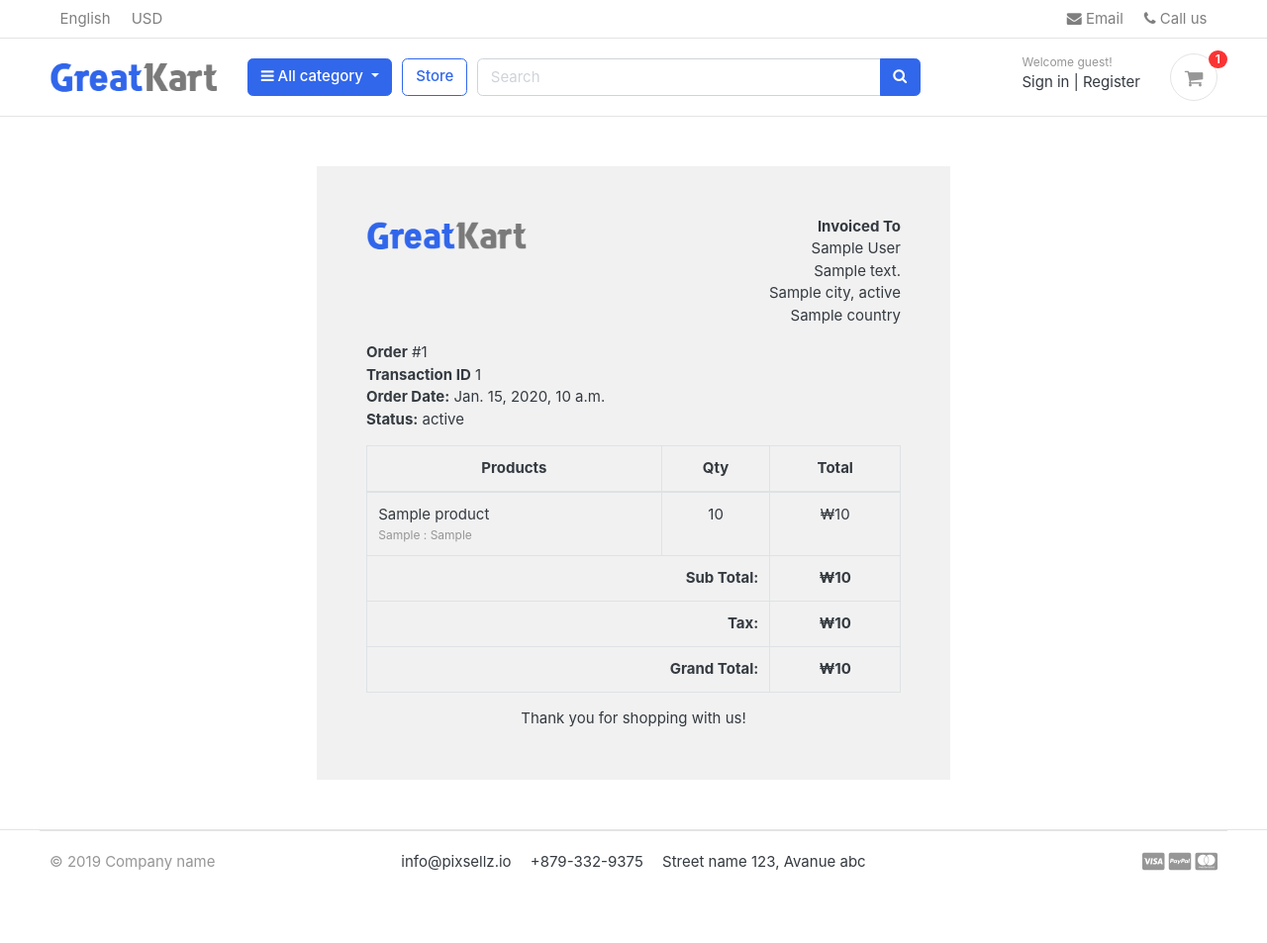
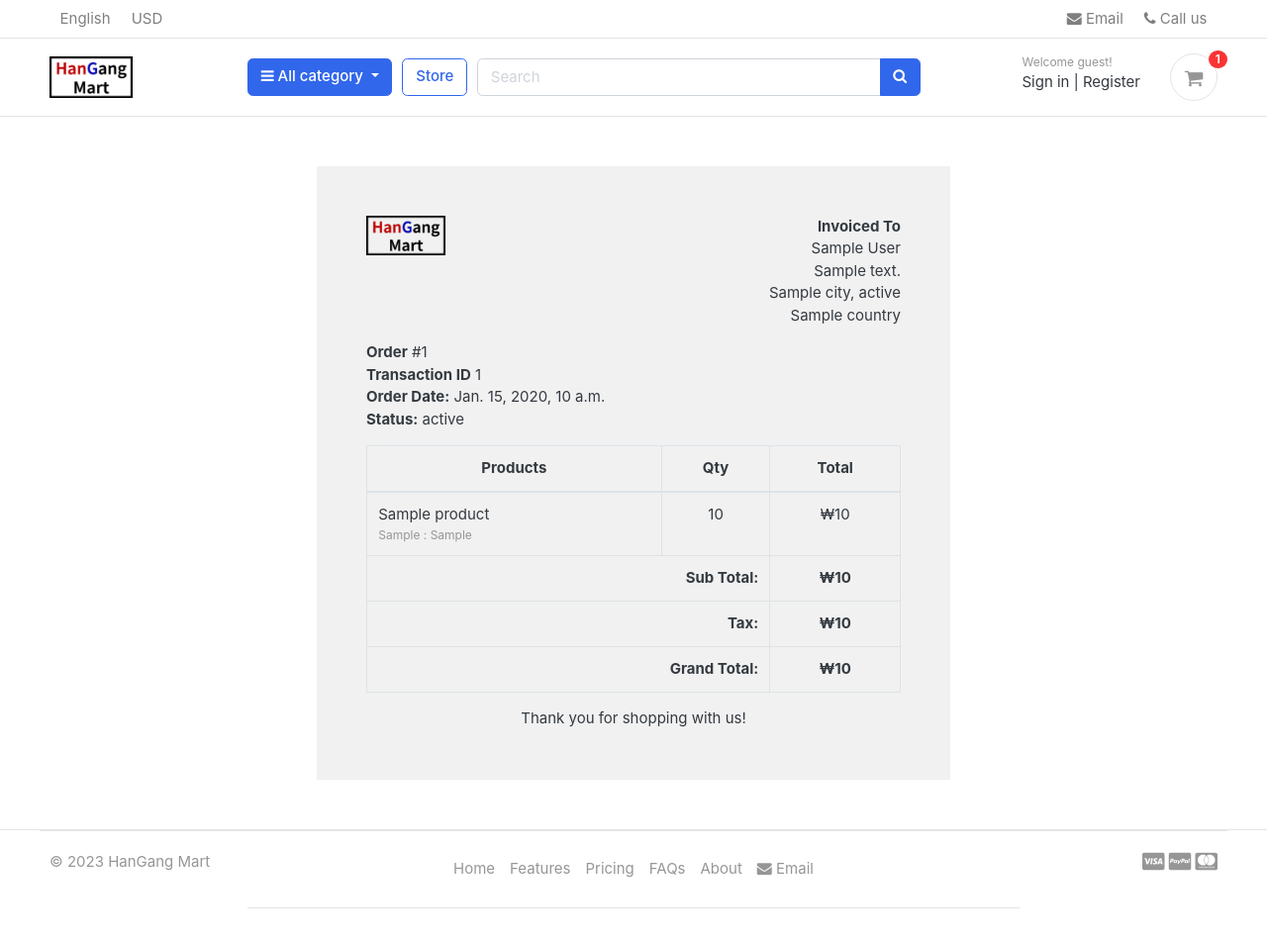
Before and after one commit to ramyo564/Upgrade_Django4, a Django app: template templates/accounts/order_detail.html in a window 1280 px wide. Shown: the whole page at 99% size. Before the commit the page ends 880 px from the top, so only its background shows below. Run offline with Django 4.2, Linux system fonts and the light colour scheme; the template is opened without the code that fills it: most values are stand-ins (such as "Sample title", 1, 10 or a date in 2020); some libraries are stand-ins or nearby versions; some web fonts are replaced.

Commit message:
footer 수정

```diff
--- a/templates/includes/footer.html
+++ b/templates/includes/footer.html
@@ -5,12 +5,18 @@
 	<div class="container">
 		<section class="footer-bottom border-top row">
 			<div class="col-md-2">
-				<p class="text-muted"> &copy 2019 Company name </p>
+				<p class="text-muted"> &copy 2023 HanGang Mart </p>
 			</div>
 			<div class="col-md-8 text-md-center">
-				<span  class="px-2">info@pixsellz.io</span>
-				<span  class="px-2">+879-332-9375</span>
-				<span  class="px-2">Street name 123, Avanue abc</span>
+				<ul class="nav justify-content-center border-bottom pb-3 mb-3">
+					<li class="nav-item"><a href="#" class="nav-link px-2 text-muted">Home</a></li>
+					<li class="nav-item"><a href="#" class="nav-link px-2 text-muted">Features</a></li>
+					<li class="nav-item"><a href="#" class="nav-link px-2 text-muted">Pricing</a></li>
+					<li class="nav-item"><a href="#" class="nav-link px-2 text-muted">FAQs</a></li>
+					<li class="nav-item"><a href="#" class="nav-link px-2 text-muted">About</a></li>
+					<li class="nav-item"><a href="#" class="nav-link px-2 text-muted"> <i class="fa fa-envelope"></i> Email </a></li>
+				  </ul>
+
 			</div>
 			<div class="col-md-2 text-md-right text-muted">
 				<i class="fab fa-lg fa-cc-visa"></i>
@@ -18,6 +24,7 @@
 				<i class="fab fa-lg fa-cc-mastercard"></i>
 			</div>
 		</section>
+
 	</div><!-- //container -->
 </footer>
 <!-- ========================= FOOTER END // ========================= -->
--- a/templates/includes/navbar.html
+++ b/templates/includes/navbar.html
@@ -27,7 +27,7 @@
   <section class="header-main border-bottom">
     <div class="container">
   <div class="row align-items-center">
-    <div class="col-lg-2 col-md-3 col-6">
+    <div class="col-lg-2 col-md-3 col-6 col-sm">
       <a href="{% url 'home' %}" class="brand-wrap">
         <img class="logo" src="{% static './images/logo.png' %}">
       </a> <!-- brand-wrap.// -->
```
Also changed, not shown: greatkart/static/images/logo.png, static/images/logo.png.
